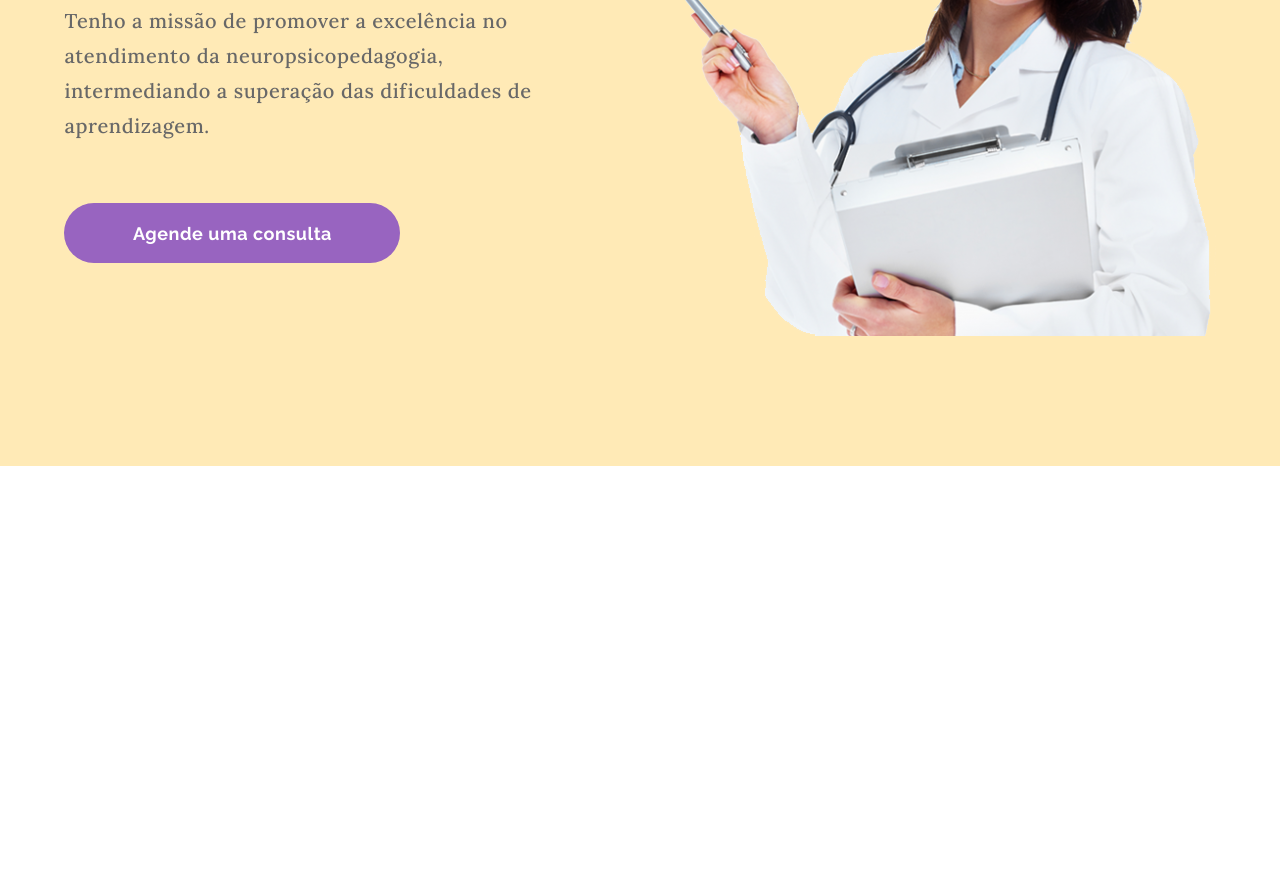
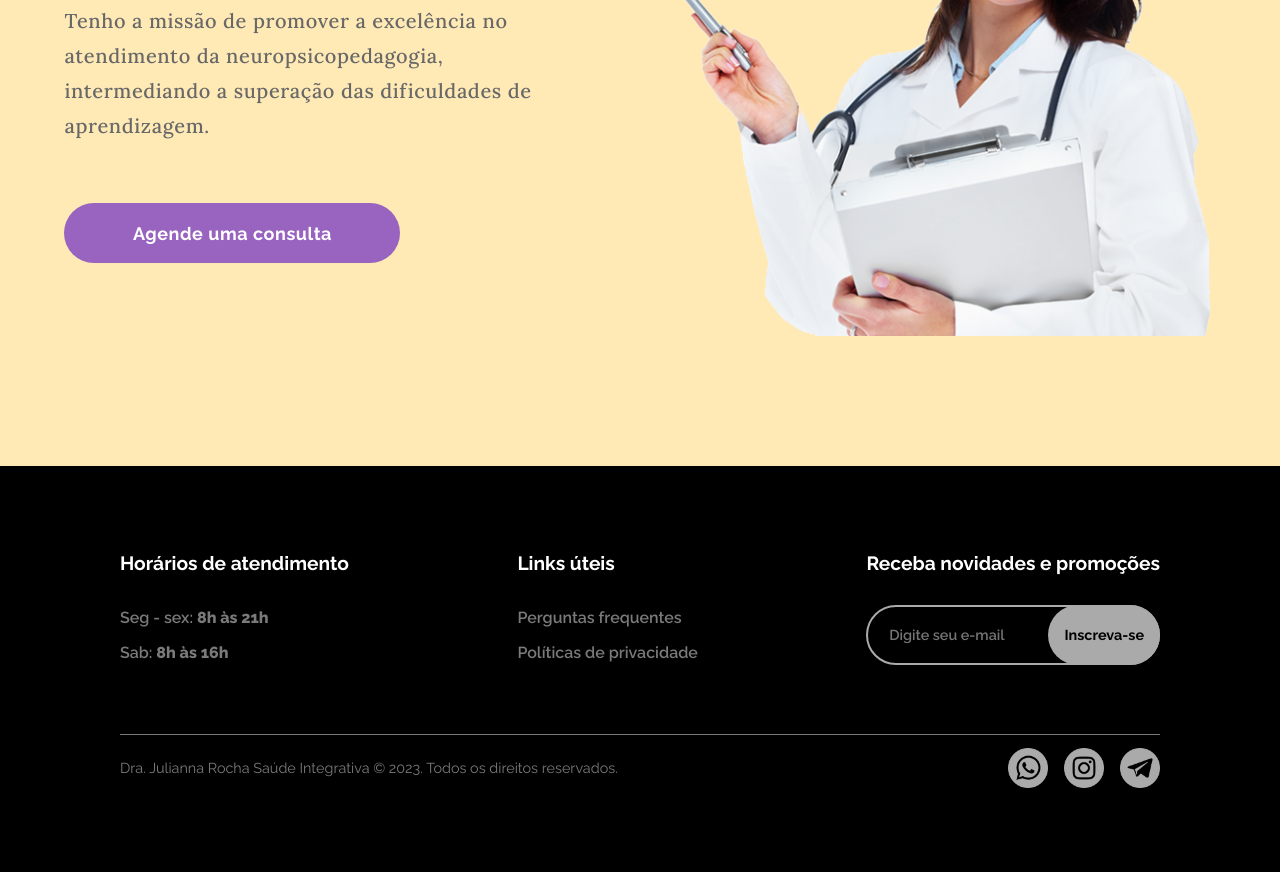
Before and after one commit to GabrielxKJ/landingPage-NeuroPsi, a plain HTML site: page index.html in a window 1280 px wide. Shown: the part 297-1169 px from the top of the page. Before the commit the page ends 800 px from the top, so only its background shows below. Drawn offline with Linux system fonts and the light colour scheme.

Commit message:
footer adicionado

```diff
--- a/index.html
+++ b/index.html
@@ -27,6 +27,7 @@
 			</div>
 		</header>
 
+		<main>
 			<section id="home">
 				<div id="introduction-text-box">
 					<h1>Seus filhos são a <br> minha prioridade</h1>
@@ -53,6 +54,40 @@
 			<section id="appraisal"></section>
 			<section id="contact"></section>
 			<section id="adress"></section>
+		</main>
+
+		<footer>
+			<section class="footer-column">
+				<p class="footer-topic">Horários de atendimento</p>
+				<p class="footer-default">Seg - sex: <span>8h às 21h</span></p>
+				<p class="footer-default">Sab: <span>8h às 16h</span></p>
+			</section>
+			<section class="footer-column">
+				<p class="footer-topic">Links úteis</p>
+				<a class="footer-default" href="#">Perguntas frequentes</a>
+				<a class="footer-default" href="#">Políticas de privacidade</a>
+			</section>
+			<section class="footer-column">
+				<p class="footer-topic">Receba novidades e promoções</p>
+				<form action="" method="">
+					<input type="email" name="email" id="email" placeholder="Digite seu e-mail">
+					<input type="submit" value="Inscreva-se">
+				</form>
+			</section>
+			<div class="footer-line"></div>
+			<p class="footer-copyright">Dra. Julianna Rocha Saúde Integrativa © 2023. Todos os direitos reservados.</p>
+			<div class="footer-social">
+				<a href="#">
+					<img src="./assets/logo/social/whatsapp-footer.png" alt="whatsapp logo">
+				</a>
+				<a href="#">
+					<img src="./assets/logo/social/instagram-footer.png" alt="instagram logo">
+				</a>
+				<a href="#">
+					<img src="./assets/logo/social/telegram-footer.png" alt="telegram logo">
+				</a>
+			</div>
+		</footer>
 	</div>
 </body>
 
--- a/style/style.css
+++ b/style/style.css
@@ -1,4 +1,4 @@
-@import url('https://fonts.googleapis.com/css2?family=Lora:wght@400;500;600&family=Raleway:ital,wght@0,300;0,400;0,500;0,600;0,700;1,300&display=swap');
+@import url('https://fonts.googleapis.com/css2?family=Lora:wght@400;500;600&family=Raleway:ital,wght@0,300;0,400;0,500;0,600;0,700;0,800;1,300&display=swap');
 
 * {
   margin: 0;
@@ -94,3 +94,115 @@ body {
 	text-align: center;
 }
 /* 1° SEÇÃO - CABEÇALHO E HOME - GABRIEL - END */
+
+
+/* ----- FOOTER - INÍCIO (PIMENTEL) ----- */
+
+footer {
+	width: 100%;
+	display: flex;
+	background-color: #000;
+	padding: 5rem 7.5rem;
+	justify-content: space-between;
+	flex-wrap: wrap;
+}
+
+.footer-column {
+	display: flex;
+	flex-direction: column;
+}
+
+.footer-topic {
+	color: #fff;
+	font-family: 'Raleway';
+	font-weight: 700;
+	font-size: 1.2rem;
+	line-height: 2.1875rem;
+	padding-bottom: 1.2rem;
+}
+
+.footer-default {
+	color: #7A7A7A;
+	font-family: Raleway;
+	font-weight: 600;
+	margin: 0.5rem 0;
+	text-decoration: none;
+	transition: all 150ms;
+}
+
+a[class="footer-default"]:hover {
+	color: #c0c0c0;
+}
+
+.footer-default span {
+	font-weight: 800;
+}
+
+.footer-column form {
+	display: flex;
+}
+
+#email {
+	margin: 0.3rem 0;
+	height: 60px;
+	width: 100%;
+	padding: 0 1.3rem;
+	border-radius: 40px;
+	border: 2px solid #aaa;
+	background: none;
+	color: #7A7A7A;
+	font-family: Raleway;
+	font-weight: 600;
+	font-size: 0.9rem;
+}
+
+#email:focus {
+	outline: none;
+}
+
+input[type="submit"] {
+	border-radius: 50px;
+	border: none;
+	background-color: #aaa;
+	position: absolute;
+	height: 60px;
+	padding: 0 1rem;
+	margin: 0.3rem 0;
+	right: 0;
+	margin-right: 7.5rem;
+	color: #000000;
+	font-family: Raleway;
+	font-weight: 700;
+	font-size: 0.9rem;
+	cursor: pointer;
+	transition: all 150ms;
+}
+
+input[type="submit"]:hover {
+	background-color: #eeeeee;
+}
+
+.footer-line {
+	flex-basis: 100%;
+	border-bottom: 1px solid #7A7A7A;
+	padding-top: 4rem;
+}
+
+.footer-copyright {
+	color: #7A7A7A;
+	font-family: Raleway;
+	font-size: 0.9rem;
+	padding-top: 1.5rem;
+}
+
+.footer-social {
+	display: flex;
+	column-gap: 1rem;
+	margin-top: 0.8rem;
+}
+
+.footer-social a img {
+	width: 40px;
+	height: 40px;
+}
+/* ----- FOOTER - FINAL (PIMENTEL) ----- */
```
Also changed, not shown: assets/logo/social/instagram-footer.png (added), assets/logo/social/telegram-footer.png (added), assets/logo/social/whatsapp-footer.png (added). Lines whose indentation alone changed are shown as unchanged.
